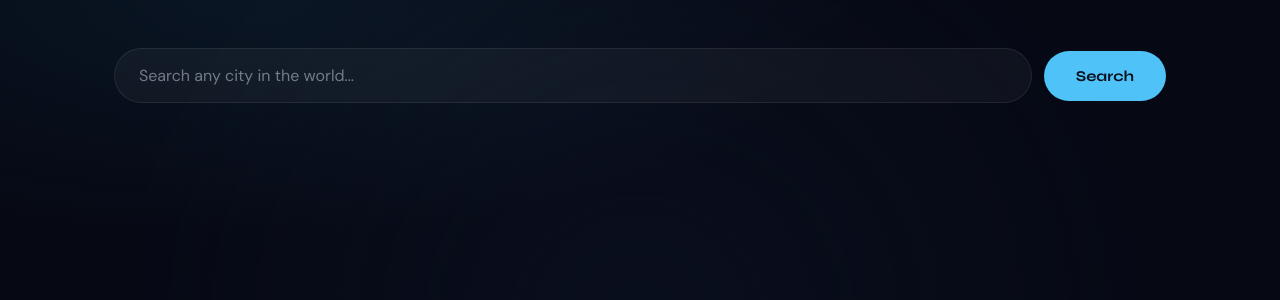
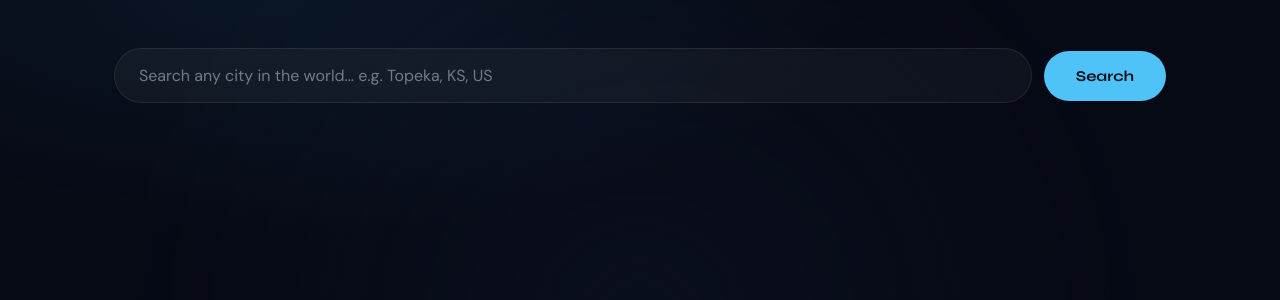
Before and after one commit to JakobAnderson19/weather_app, a Flask app: page / in a window 1280 px wide. Shown: the part 84-384 px from the top of the page. Run offline with Flask 3, Linux system fonts and the light colour scheme.

Commit message:
Update index.html

```diff
--- a/templates/index.html
+++ b/templates/index.html
@@ -477,7 +477,7 @@
 
     <div class="search-section">
         <div class="search-bar">
-            <input type="text" class="search-input" id="cityInput" placeholder="Search any city in the world..." autocomplete="off" />
+            <input type="text" class="search-input" id="cityInput" placeholder="Search any city in the world... e.g. Topeka, KS, US" autocomplete="off" />
             <button class="search-btn" id="searchBtn">Search</button>
         </div>
         <!-- Saved city chips rendered here by Flask and updated dynamically by JS -->
```
